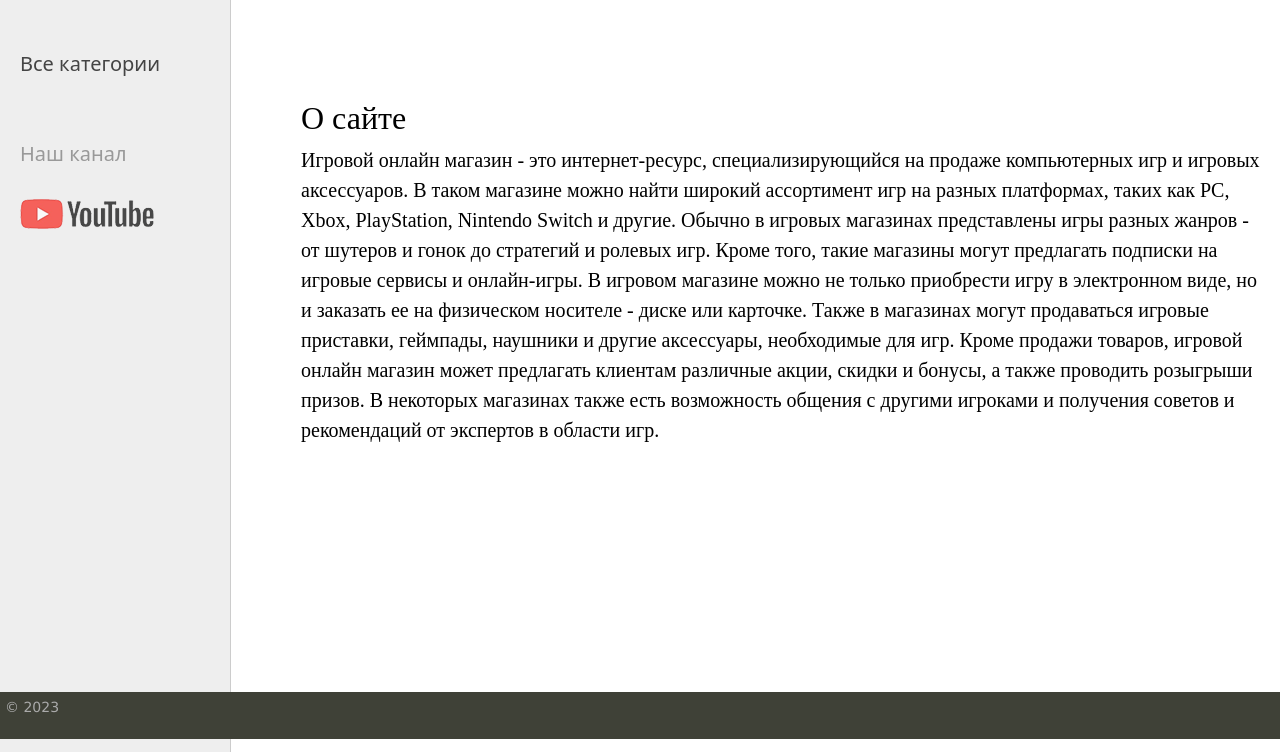
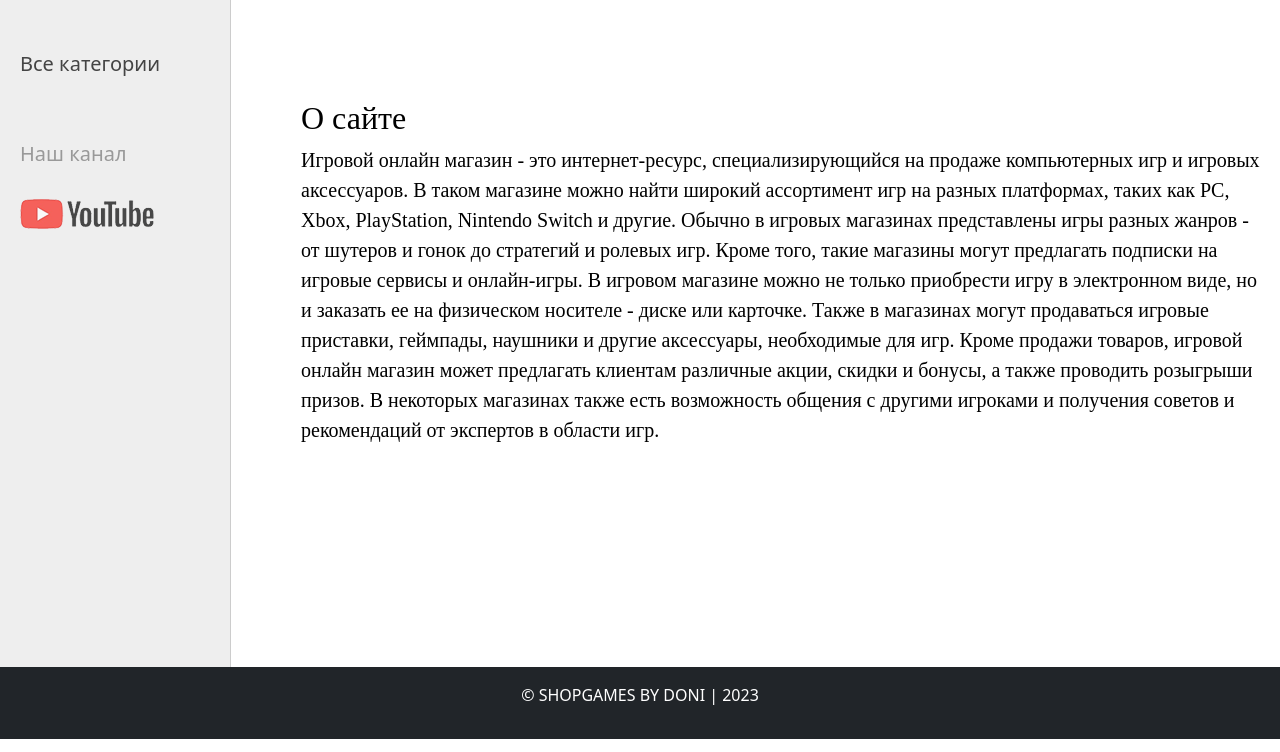
Before and after one commit to fullstackDoni/Shopgame, a Django app: page /about/ in a window 1280 px wide. Shown: the part 61-813 px from the top of the page. Run offline with Django 4.2, Linux system fonts and the light colour scheme; data that the repository does not hold is empty.

Commit message:
"video 21"

```diff
--- a/coolsite/coolsite/urls.py
+++ b/coolsite/coolsite/urls.py
@@ -11,6 +11,11 @@ urlpatterns = [
     path('', include('games.urls')),
 ]
 if settings.DEBUG:
+
+    import debug_toolbar
+    urlpatterns += [
+        path('__debug__/', include(debug_toolbar.urls)),
+    ]
     urlpatterns += static(settings.MEDIA_URL, document_root=settings.MEDIA_ROOT)
 
 handler404 = pageNotFound
--- a/coolsite/games/templates/games/base.html
+++ b/coolsite/games/templates/games/base.html
@@ -26,7 +26,8 @@
                     {% if request.user.is_authenticated %}
                     <li class="last">{{user.username}} | <a href="{% url 'logout' %}">Выйти</a></li>
                     {% else %}
-                    <li class="last"><a href="{% url 'register' %}">Регистрация</a> | <a href="{% url 'login' %}">Войти</a></li>
+                    <li class="last"><a href="{% url 'register' %}">Регистрация</a> | <a
+                            href="{% url 'login' %}">Войти</a></li>
                     {% endif %}
                 </ul>
                 <div class="clear"></div>
@@ -115,15 +116,15 @@
     <!-- Footer -->
     <tr>
         <td valign=top>
-            <div class="col-12">
-                <div class="row">
-                    <div class="text-center">
-                        <div id="footer">
-                            <p>&copy; 2023</p>
+            <footer class="py-3 bg-dark">
+                <div class="container">
+                    <div class="row">
+                        <div class="col-md-12 text-center">
+                            <p class="text-white">&copy; SHOPGAMES BY DONI | 2023 </p>
                         </div>
                     </div>
                 </div>
-            </div>
+            </footer>
         </td>
     </tr>
 </table>
--- a/coolsite/games/views.py
+++ b/coolsite/games/views.py
@@ -31,7 +31,7 @@ class GamesHome(DataMixin, ListView):
         return dict(list(context.items()) + list(c_def.items()))
 
     def get_queryset(self):
-        return Games.objects.filter(is_published=True)
+        return Games.objects.filter(is_published=True).select_related('cat')
 
 
 # def index(request):
@@ -150,8 +150,9 @@ class GamesCategory(DataMixin, ListView):
 
     def get_context_data(self, *, object_list=None, **kwargs):
         context = super().get_context_data(**kwargs)
-        c_def = self.get_user_context(title='Категория - ' + str(context['posts'][0].cat),
-                                      cat_selected=context['posts'][0].cat_id)
+        c = Category.objects.get(slug=self.kwargs['cat_slug'])
+        c_def = self.get_user_context(title='Категория - ' + str(c.name),
+                                      cat_selected=c.pk)
         return dict(list(context.items()) + list(c_def.items()))
 
 
```
Also changed, not shown: coolsite/coolsite/settings.py (+8 -0 lines).
